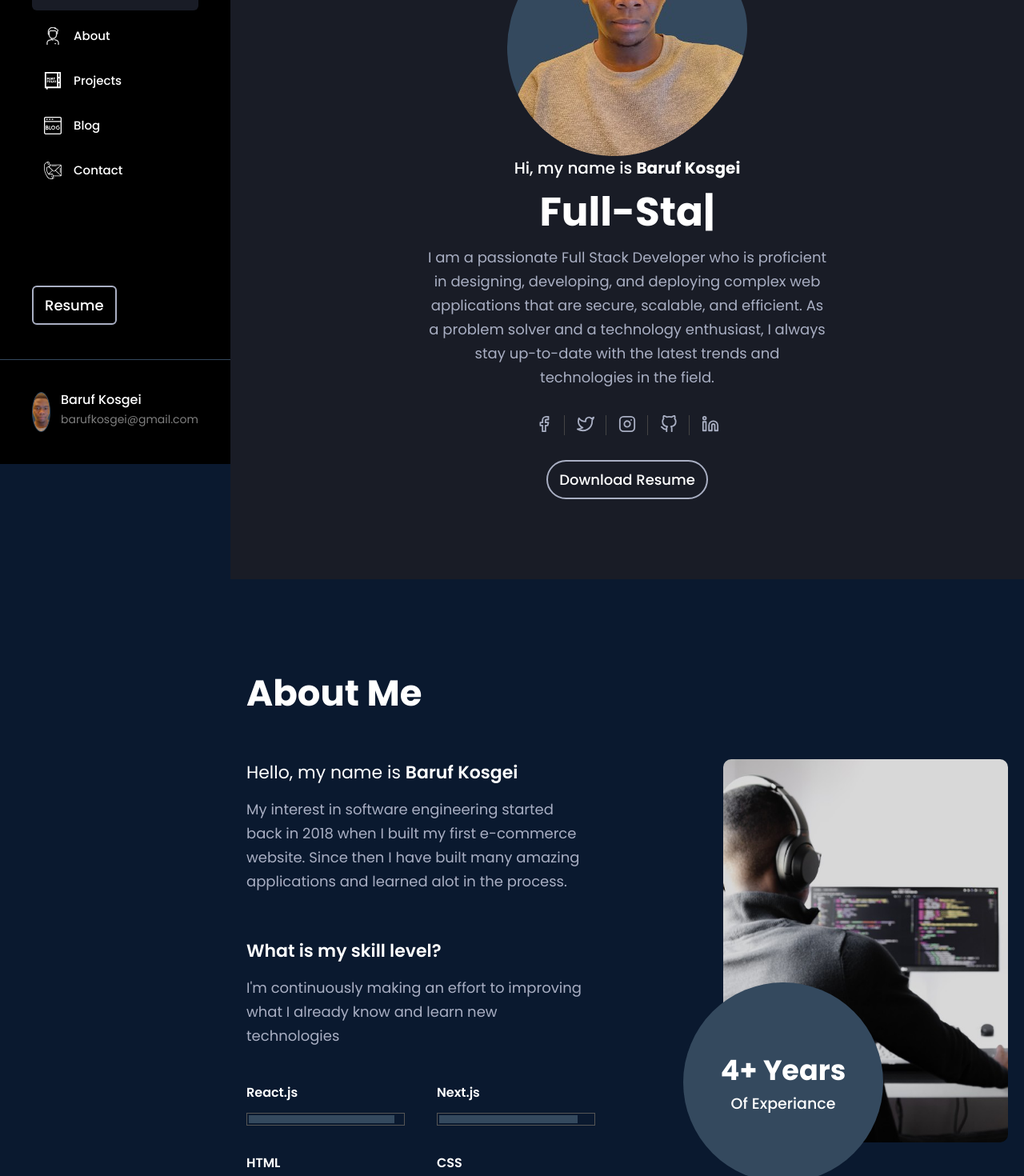
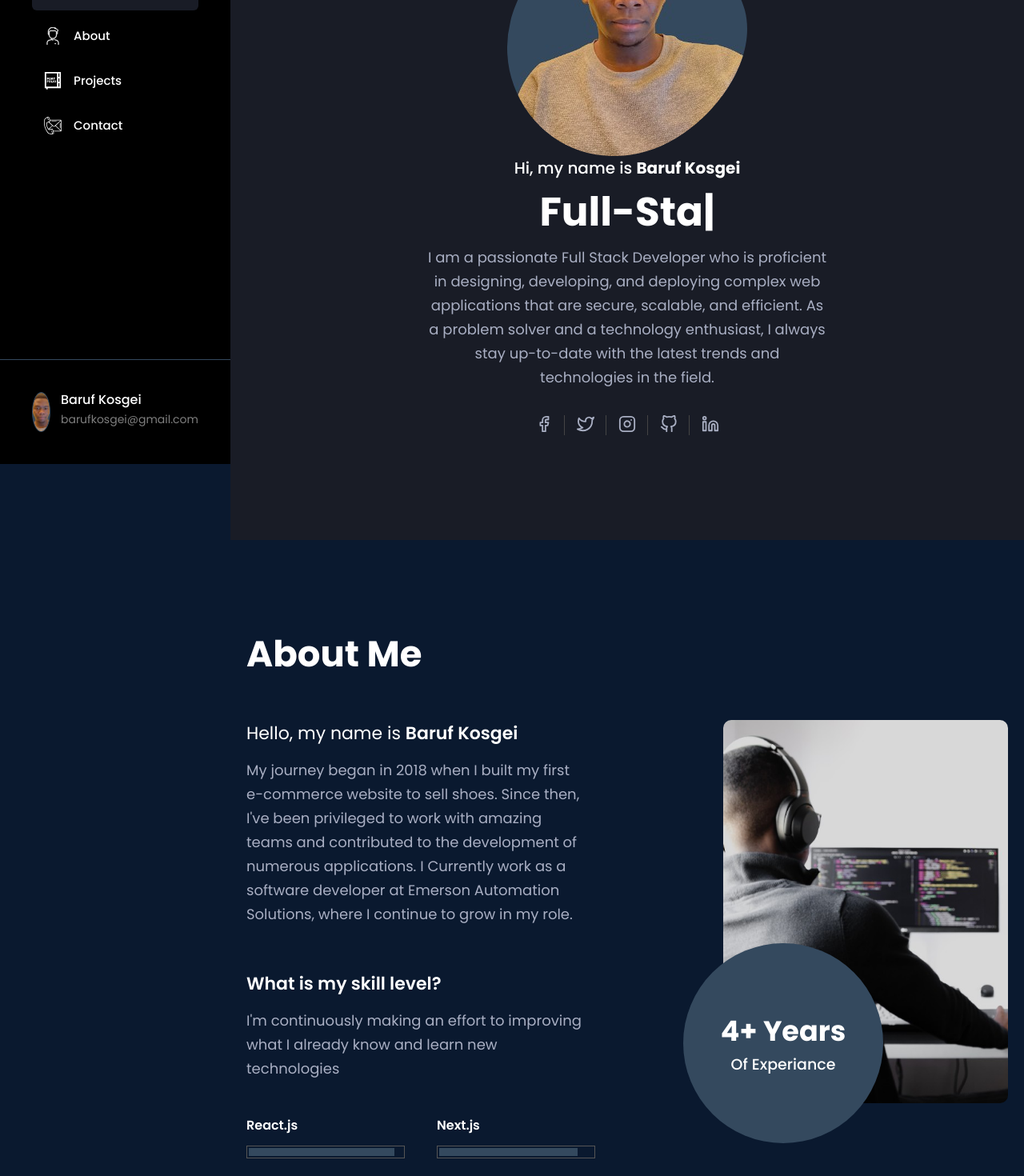
Before and after one commit to KBaruf/personal-website, a React (Create React App) app: page / in a window 1280 px wide. Shown: the part 220-1690 px from the top of the page at 80% size. Built offline with nearby package versions, Linux system fonts and the light colour scheme.

Commit message:
update: hide resume and change current location

```diff
--- a/src/components/Map.jsx
+++ b/src/components/Map.jsx
@@ -4,7 +4,7 @@
   return (
     <>
       <div className='google-map'>
-        <iframe className='embed-responsive-item' title='my location' src='https://www.google.com/maps/embed?pb=!1m18!1m12!1m3!1d107364.78850242411!2d-97.37877025504176!3d32.761763704501234!2m3!1f0!2f0!3f0!3m2!1i1024!2i768!4f13.1!3m3!1m2!1s0x864e713ff3f9631b%3A0xbf65436b18784965!2sDowntown%20Fort%20Worth!5e0!3m2!1sen!2sus!4v1669871834460!5m2!1sen!2sus'></iframe>
+        <iframe className='embed-responsive-item' title='my location' src='https://www.google.com/maps/embed?pb=!1m18!1m12!1m3!1d13782.992485745846!2d-97.75378218854965!3d30.27275709694757!2m3!1f0!2f0!3f0!3m2!1i1024!2i768!4f13.1!3m3!1m2!1s0x8644b50a22f2576f%3A0xfded6e1aca5cba6!2sDowntown%20Austin%2C%20Austin%2C%20TX!5e0!3m2!1sen!2sus!4v1693787400219!5m2!1sen!2sus'></iframe>
       </div>
       {/* End google-map */}
     </>
--- a/src/components/about/About.jsx
+++ b/src/components/about/About.jsx
@@ -24,7 +24,7 @@
               <h3>
                 Hello, my name is <span>Baruf Kosgei</span>
               </h3>
-              <p>My interest in software engineering started back in 2018 when I built my first e-commerce website. Since then I have built many amazing applications and learned alot in the process.</p>
+              <p>My journey began in 2018 when I built my first e-commerce website to sell shoes. Since then, I've been privileged to work with amazing teams and contributed to the development of numerous applications. I Currently work as a software developer at Emerson Automation Solutions, where I continue to grow in my role. </p>
             </div>
             <div className='my_skills'>
               <h3 className='title'>What is my skill level?</h3>
--- a/src/components/header/Sidebar.jsx
+++ b/src/components/header/Sidebar.jsx
@@ -16,7 +16,7 @@
     itemRoute: '#portfolio',
     activeClass: '',
   },
-  { icon: 'blog', itemName: 'Blog', itemRoute: '#blog', activeClass: '' },
+  // { icon: 'blog', itemName: 'Blog', itemRoute: '#blog', activeClass: '' },
   {
     icon: 'contact',
     itemName: 'Contact',
@@ -33,7 +33,7 @@
   emailRef: 'mailto:barufkosgei@gmail.com',
 };
 
-const Sidebar = () => {
+const Sidebar = ({ isJobSearching }) => {
   const [click, setClick] = useState(false);
   const handleClick = () => setClick(!click);
   return (
@@ -78,9 +78,11 @@
             {/* <a href='img/cv.jpg' download className='color'>
               Resume
             </a> */}
-            <a href='/Baruf_Kosgei_Resume.pdf' target='_blank' rel='noreferrer'>
-              Resume
-            </a>
+            {isJobSearching && (
+              <a href='/Baruf_Kosgei_Resume.pdf' target='_blank' rel='noreferrer'>
+                Resume
+              </a>
+            )}
           </div>
 
           {/* End .menu */}
--- a/src/components/slider/Hero.jsx
+++ b/src/components/slider/Hero.jsx
@@ -9,7 +9,7 @@
   description: `I am a passionate Full Stack Developer who is proficient in designing, developing, and deploying complex web applications that are secure, scalable, and efficient. As a problem solver and a technology enthusiast, I always stay up-to-date with the latest trends and technologies in the field. `,
 };
 
-const Hero = () => {
+const Hero = ({ isJobSearching }) => {
   return (
     //    HERO
     <div className='edina_tm_hero' id='home'>
@@ -34,9 +34,11 @@
             <Social />
           </div>
           <div className='edina_tm_button' data-aos='fade-up' data-aos-duration='1200' data-aos-delay='500'>
-            <a href='/Baruf_Kosgei_Resume.pdf' download className='color'>
-              Download Resume
-            </a>
+            {isJobSearching && (
+              <a href='/Baruf_Kosgei_Resume.pdf' download className='color'>
+                Download Resume
+              </a>
+            )}
           </div>
         </div>
       </div>
--- a/src/views/home.jsx
+++ b/src/views/home.jsx
@@ -10,9 +10,13 @@
 import Address from '../components/Address';
 import Map from '../components/Map';
 import HeaderMobile from '../components/header/HeaderMobile';
+import Footer from '../components/footer/Footer';
 
 const Home = () => {
   const [isDark, setIsDark] = useState(true);
+  // change jobSearching state if job searching
+  const [isJobSearching, setisJobSearching] = useState(false);
+
   // document.querySelector('body').classList.remove('rtl');
 
   const handleLabelClick = () => {
@@ -50,9 +54,9 @@
         </div>
       </header>
 
-      <Sidebar />
+      <Sidebar isJobSearching={isJobSearching} />
       {/* End Header */}
-      <Hero />
+      <Hero isJobSearching={isJobSearching} />
       {/* End Hero */}
       <About />
       {/* End Hero */}
@@ -69,16 +73,17 @@
       </div>
       {/* End Portfolio */}
 
-      <div className='edina_tm_news' id='blog'>
+      {/* <div className='edina_tm_news' id='blog'>
         <div className='container'>
           <div className='edina_tm_title'>
             <h3>Blog</h3>
             <p>Welcome to this blog section where I will explore the fascinating world of emerging technologies, personal growth techniques, and entrepreneurial insights. The goal is to empower you on your journey to success, keeping you informed, inspired, and motivated.</p>
-          </div>
-          {/* End edian_tm_title */}
-          <Blog />
+          </div> */}
+      {/* End edian_tm_title */}
+      {/* <Blog />
         </div>
-      </div>
+      </div> */}
+
       {/* End Blog */}
 
       <div className='edina_tm_contact' id='contact'>
@@ -111,6 +116,10 @@
         </div>
       </div>
       {/* /CONTACT */}
+      {/* {FOOTER} */}
+      <footer>
+        <Footer />
+      </footer>
     </div>
   );
 };
```
Also changed, not shown: public/robots.txt (added).
